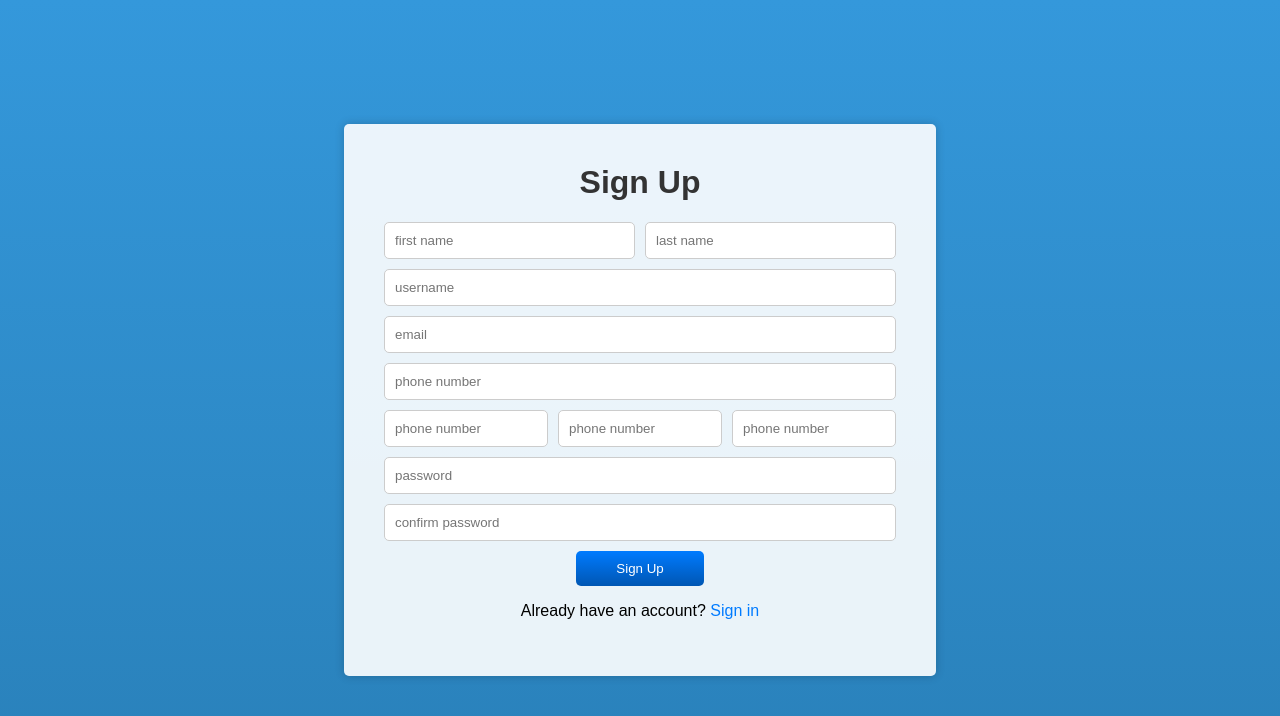
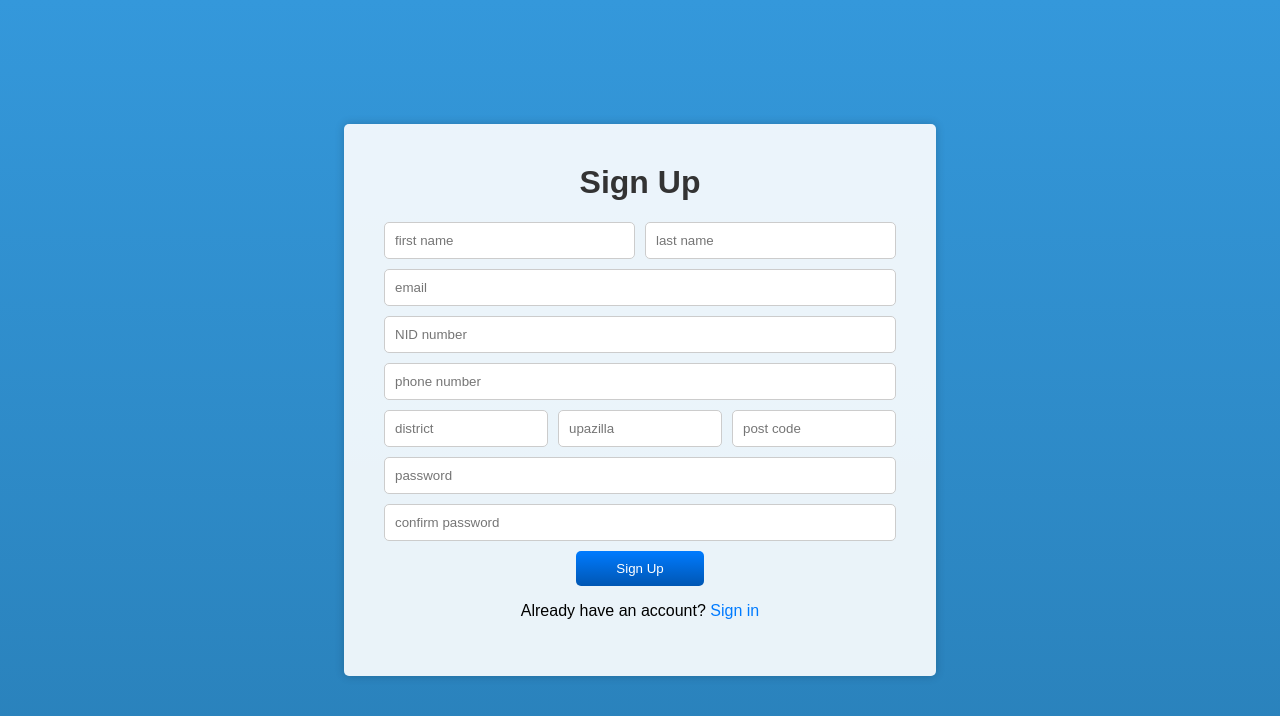
Before and after one commit to jahidhasan1893/Distribution-management-system, a Node server app: page /sign_up.html in a window 1280 px wide. Shown: the top 716 px of the page. Run offline with Node 20, Linux system fonts and the light colour scheme.

Commit message:
sign_in/sign_up updated

```diff
--- a/views/sign_in.html
+++ b/views/sign_in.html
@@ -12,7 +12,7 @@
         <form id="login-form" >
             <h1>Sign In</h1>
             <div class="input-container">
-                <input type="text" id="username" placeholder="username" required>
+                <input type="text" id="email" placeholder="email" required>
 				<i class='bx bx-user'></i>
             </div>
             <div class="input-container">
--- a/views/sign_up.html
+++ b/views/sign_up.html
@@ -16,21 +16,22 @@
 				<!-- <i class='bx bx-user'></i> -->
             </div>
             <div class="input-container">
-                <input type="text" id="username" placeholder="username" required>
-				<!-- <i class='bx bx-user'></i> -->
-            </div>
-            <div class="input-container">
                 <input type="text" id="email" placeholder="email" required>
 				<!-- <i class='bx bxs-envelope'></i> -->
             </div>
+            <div class="input-container">
+                <input type="text" id="nid" placeholder="NID number" required>
+				<!-- <i class='bx bx-user'></i> -->
+            </div>
+
             <div class="input-container">
                 <input type="text" id="phonenumber" placeholder="phone number" required>
 				<!-- <i class='bx bxs-envelope'></i> -->
             </div>
             <div class="input-container">
-                <input type="text" id="phone" placeholder="phone number" required>
-                <input type="text" id="phone" placeholder="phone number" required>
-                <input type="text" id="phone" placeholder="phone number" required>
+                <input type="text" id="district" placeholder="district" required>
+                <input type="text" id="upazilla" placeholder="upazilla" required>
+                <input type="text" id="phone" placeholder="post code" required>
 				<!-- <i class='bx bxs-envelope'></i> -->
             </div>
             <div class="input-container">
```
